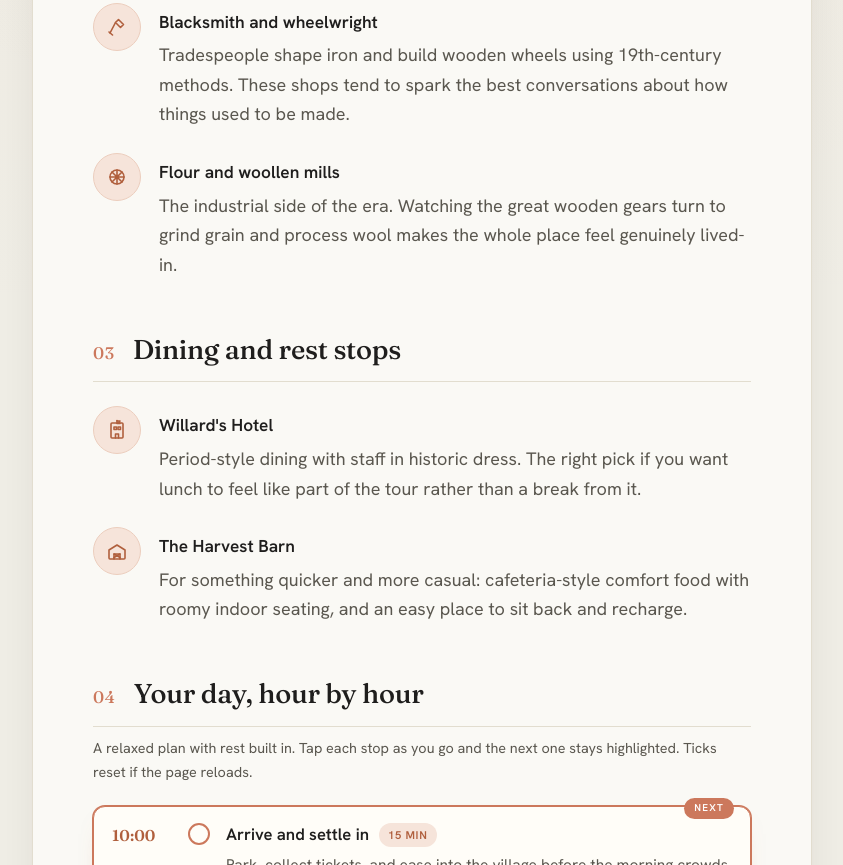
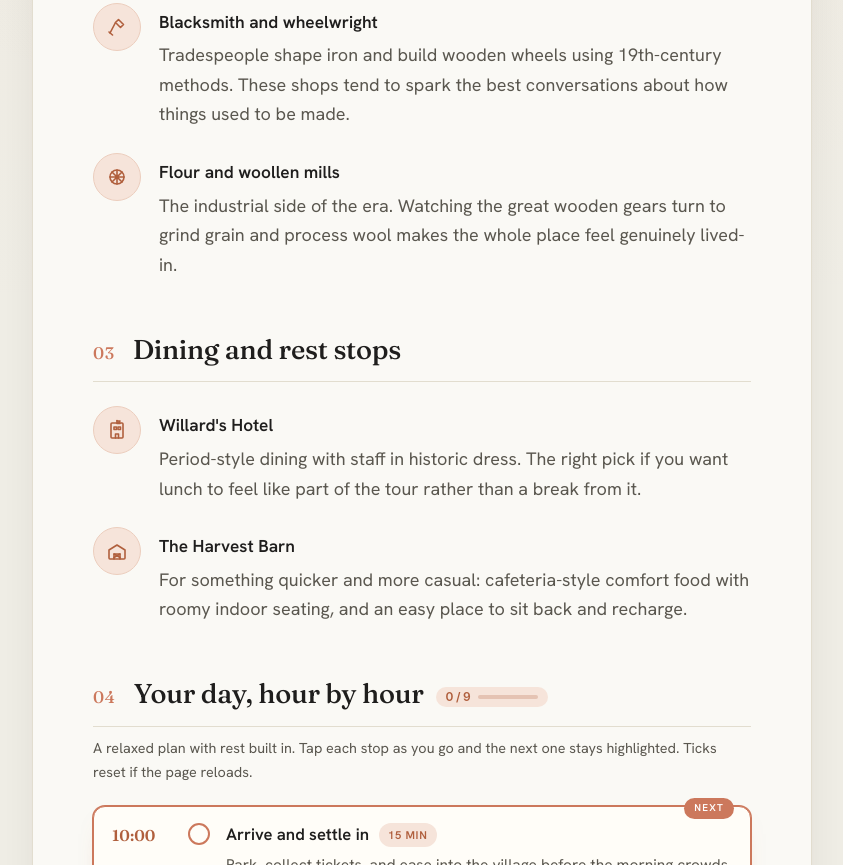
Before and after one commit to mouhebg/trip-guides, a plain HTML site: page upper-canada-village/index.html in a window 1280 px wide. Shown: the part 1935-2800 px from the top of the page, without its empty margins (218-1061 px from the left). Drawn offline with Linux system fonts and the light colour scheme.

Commit message:
Add enhance.css and enhance.js to index.html

```diff
--- a/upper-canada-village/index.html
+++ b/upper-canada-village/index.html
@@ -199,6 +199,8 @@
     .ag-check{border-color:#999;}
   }
 </style>
+  <link rel="stylesheet" href="../assets/enhance.css">
+  <script src="../assets/enhance.js" defer></script>
 </head>
 <body>
 
```
